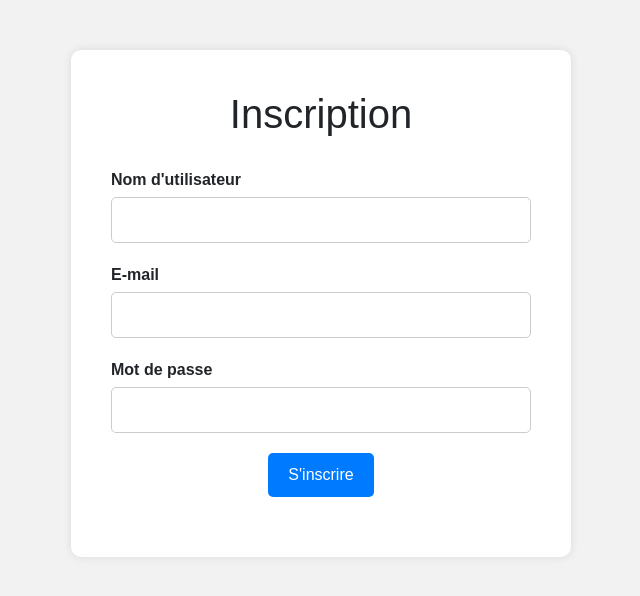
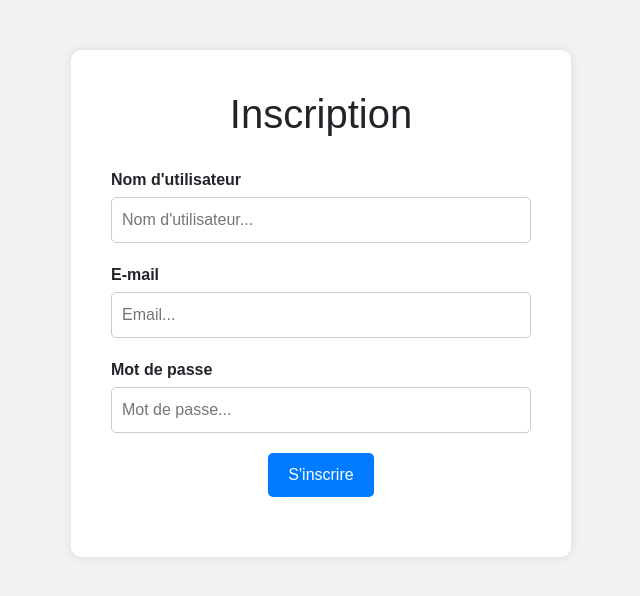
Before and after one commit to MALTOisHERE/Bibliotheque, a PHP site: page /inscription.php in a window 1280 px wide. Shown: the part 47-643 px from the top of the page, without its empty margins (319-959 px from the left). Run offline with PHP 8.4, Linux system fonts and the light colour scheme.

Commit message:
modified:   connect.php 	modified:   inscription.php

```diff
--- a/connect.php
+++ b/connect.php
@@ -10,11 +10,11 @@ include "header.php";
     <form action="connect_valide.php" method="post">
         <div class="form-group">
             <label for="email">Email</label>
-            <input type="email" id="email" name="email" placeholder="Email" required>
+            <input type="email" id="email" name="email" placeholder="Email..." required>
         </div>
         <div class="form-group">
             <label for="password">Mot de passe</label>
-            <input type="password" id="password" name="pass" placeholder="Mot de passe" required>
+            <input type="password" id="password" name="pass" placeholder="Mot de passe..." required>
         </div>
         <center>
             <div class="form-group">
--- a/inscription.php
+++ b/inscription.php
@@ -10,15 +10,15 @@ include "header.php";
     <form action="inscription_valide.php" method="post">
         <div class="form-group">
             <label for="name">Nom d'utilisateur</label>
-            <input type="text" id="name" name="name" required>
+            <input type="text" id="name" name="name" placeholder="Nom d'utilisateur..." required>
         </div>
         <div class="form-group">
             <label for="email">E-mail</label>
-            <input type="email" id="email" name="email" required>
+            <input type="email" id="email" name="email" placeholder="Email..." required>
         </div>
         <div class="form-group">
             <label for="password">Mot de passe</label>
-            <input type="password" id="password" name="pass" required>
+            <input type="password" id="password" name="pass" placeholder="Mot de passe..." required>
         </div>
         <center>
             <div class="form-group">
```
